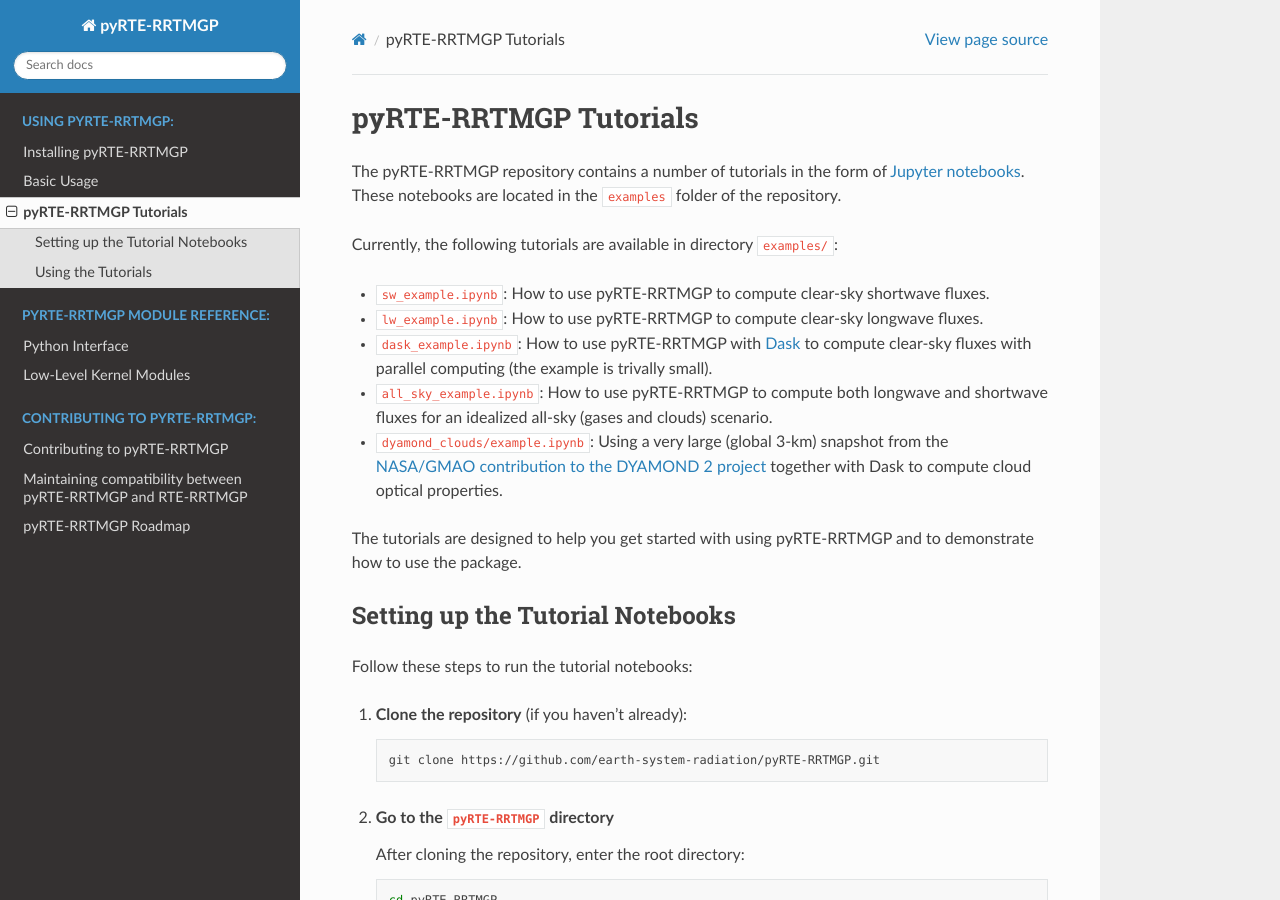
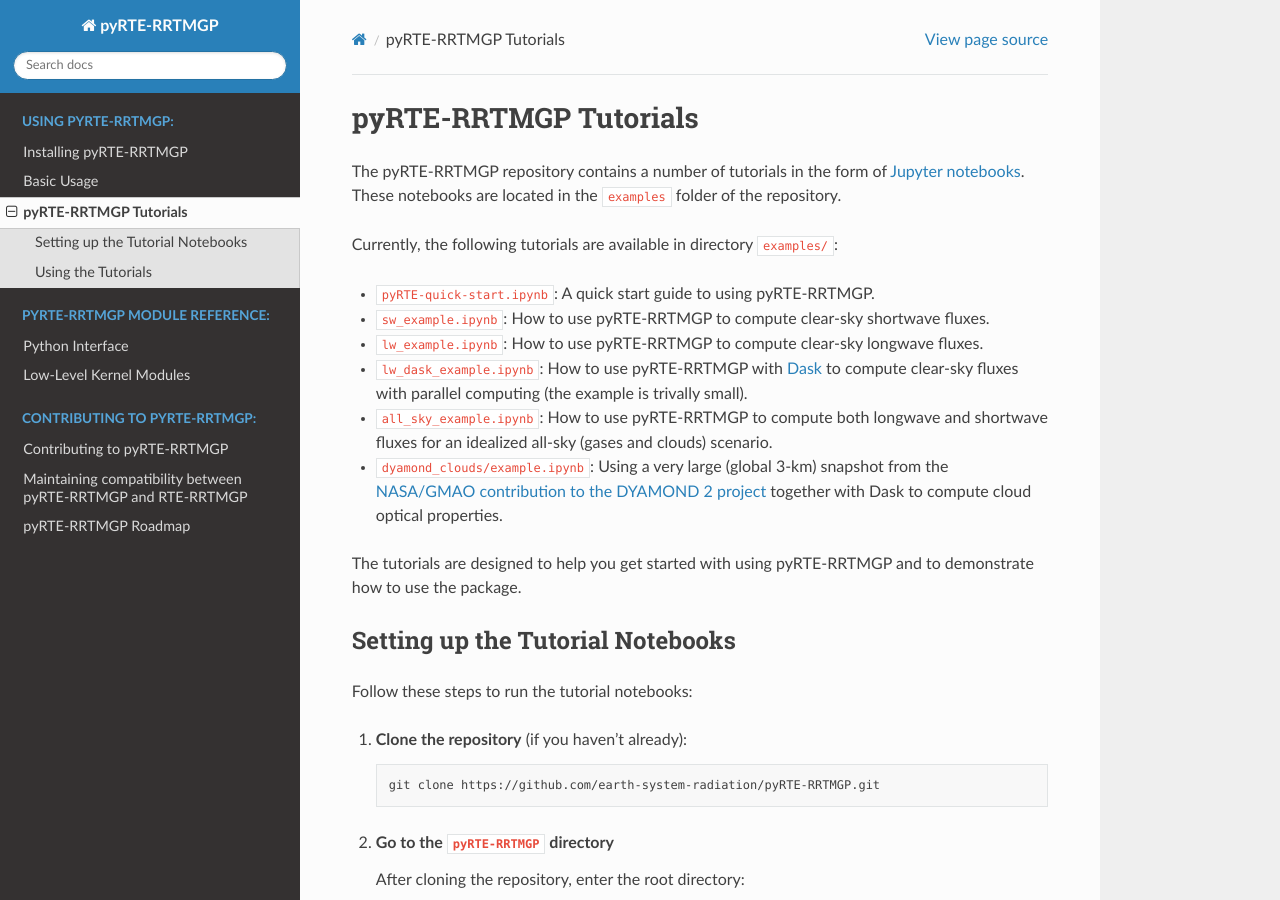
Before and after one commit to earth-system-radiation/pyRTE-RRTMGP, a Sphinx documentation site: the page built from docs/source/tutorials/tutorials.md, in a window 1280 px wide and 900 px high. Built offline with Sphinx 7.4.7 and the Read the Docs theme 3.1.0, drawn with Linux system fonts in a browser that asks for light colours.

Commit message:
Update list of notebooks in documentation (#211)

```diff
--- a/docs/source/tutorials/tutorials.md
+++ b/docs/source/tutorials/tutorials.md
@@ -5,9 +5,10 @@ The pyRTE-RRTMGP repository contains a number of tutorials in the form of  [Jupy
 
 Currently, the following tutorials are available in directory `examples/`:
 
+* `pyRTE-quick-start.ipynb`: A quick start guide to using pyRTE-RRTMGP.
 * `sw_example.ipynb`: How to use pyRTE-RRTMGP to compute clear-sky shortwave fluxes.
 * `lw_example.ipynb`: How to use pyRTE-RRTMGP to compute clear-sky longwave fluxes.
-* `dask_example.ipynb`: How to use pyRTE-RRTMGP with [Dask](https://docs.dask.org/en/stable/) to compute clear-sky fluxes with parallel computing (the example is trivally small).
+* `lw_dask_example.ipynb`: How to use pyRTE-RRTMGP with [Dask](https://docs.dask.org/en/stable/) to compute clear-sky fluxes with parallel computing (the example is trivally small).
 * `all_sky_example.ipynb`: How to use pyRTE-RRTMGP to compute both longwave and shortwave fluxes for an idealized all-sky (gases and clouds) scenario.
 * `dyamond_clouds/example.ipynb`: Using a very large (global 3-km) snapshot from the [NASA/GMAO contribution to the DYAMOND 2 project](https://gmao.gsfc.nasa.gov/global_mesoscale/dyamond_phaseII/data_access/) together with Dask to compute cloud optical properties.
 
```
